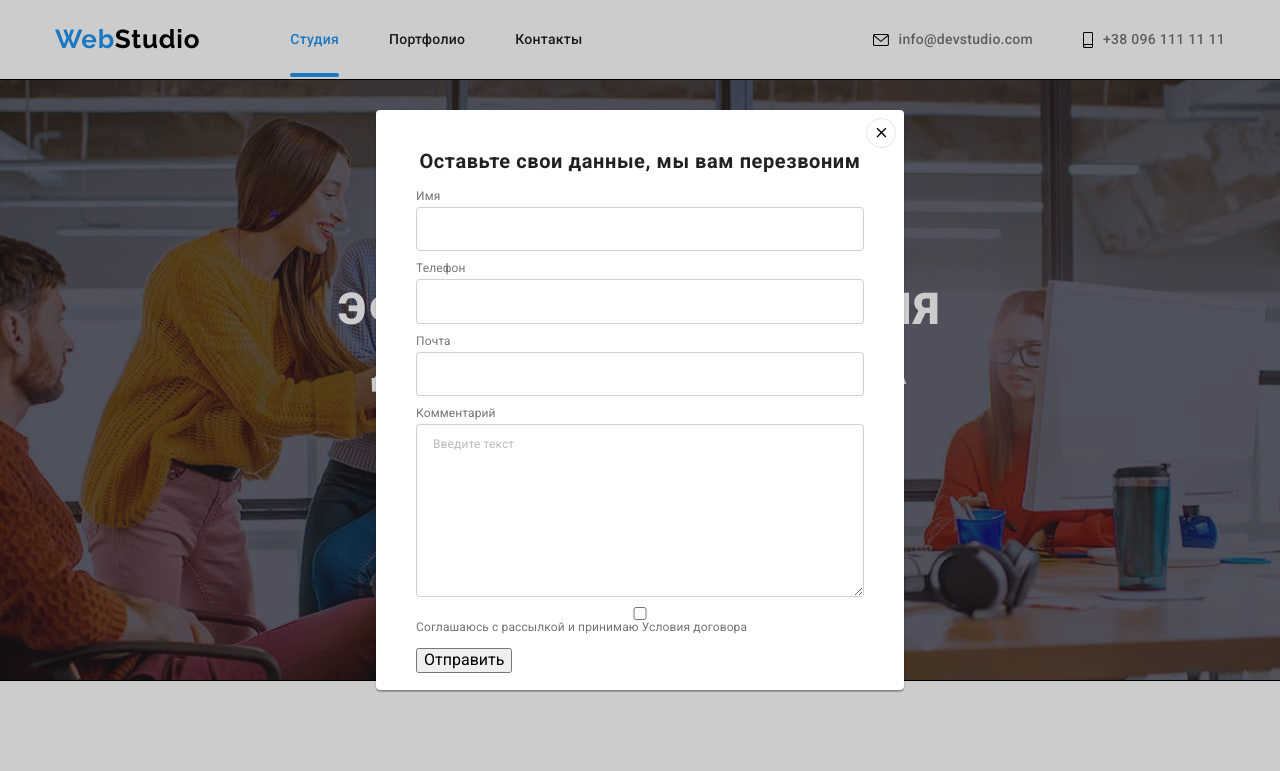
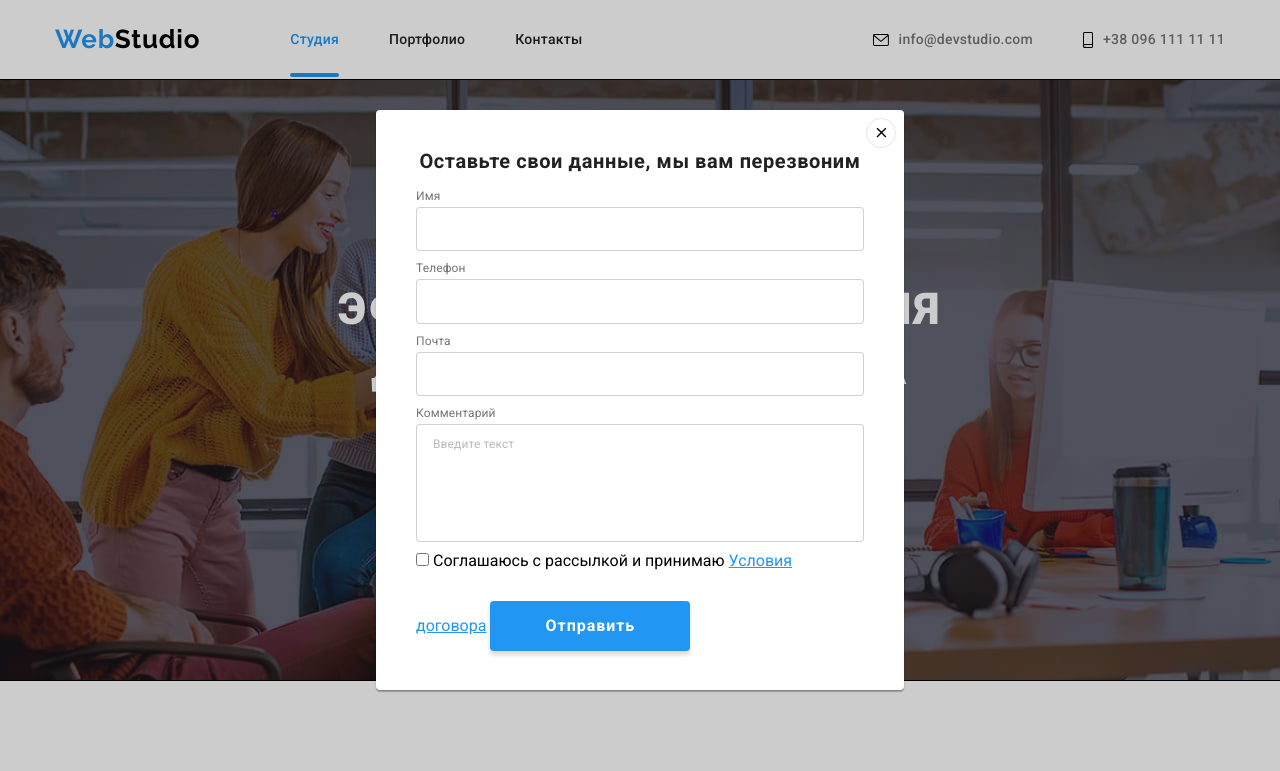
Before and after one commit to JuliiaHrytsiuk/goit-markup-hw-06, a plain HTML site: page index.html in a window 1280 px wide. Both pictures are taken after a click on the button "Заказать услугу". Shown: the top 771 px of the page. Drawn offline with nearby package versions, Linux system fonts and the light colour scheme.

Commit message:
modal field

```diff
--- a/css/styles.css
+++ b/css/styles.css
@@ -799,7 +799,7 @@ img {
   pointer-events: none;
 }
 
-.form-main {
+.form-field-wrapper {
   margin: 40px;
 }
 
@@ -841,6 +841,7 @@ img {
 
 .form-field textarea {
   padding-left: 16px;
+  resize: none;
 }
 
 .form-field textarea::placeholder {
@@ -849,5 +850,26 @@ img {
   line-height: 1.17;
   letter-spacing: 0.01em;
   color: rgba(117, 117, 117, 0.5);
+  resize: none;
 }
+
+.form-submit {
+  display: flex;
+  flex-direction: column;
+}
+
+.checkbox-submit {
+  display: flex;
+  align-items: center;
+}
+
+.form-submit .modal-btn {
+  margin: 0 auto;
+}
+
+.agreement-link {
+  color: var(--accent-color);
+  text-decoration: underline;
+}
+
 /*============= END MODAL WINDOW ============= */
--- a/index.html
+++ b/index.html
@@ -628,8 +628,9 @@
             ></use>
           </svg>
         </button>
-        <form class="form-main">
+        <div class="form-field-wrapper">
           <p class="form-subtitle">Оставьте свои данные, мы вам перезвоним</p>
+          <form class="modal-form">
             <div class="form-field">
               <label for="name">Имя</label>
               <input type="text" name="name" id="name" autofocus />
@@ -651,20 +652,21 @@
                 class="comment"
                 name="comment"
                 id="comment"
-              rows="8"
+                rows="5"
                 placeholder="Введите текст"
               ></textarea>
             </div>
-
-          <div class="form-field">
+          </form>
+          <div class="form-check">
+            <div class="checkbox-submit"></div>
             <input type="checkbox" name="policy" id="policy" />
             <label for="policy"
-              >Соглашаюсь с рассылкой и принимаю Условия договора</label
+              >Соглашаюсь с рассылкой и принимаю
+              <a class="agreement-link">Условия договора</a></label
             >
+            <button class="modal-btn" type="submit">Отправить</button>
           </div>
-
-          <button type="submit">Отправить</button>
-        </form>
+        </div>
       </div>
     </div>
 
```
Lines whose indentation alone changed are shown as unchanged.
